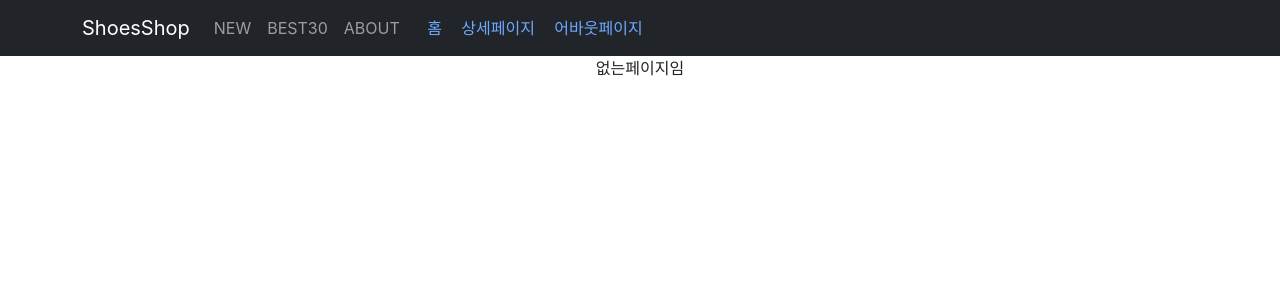
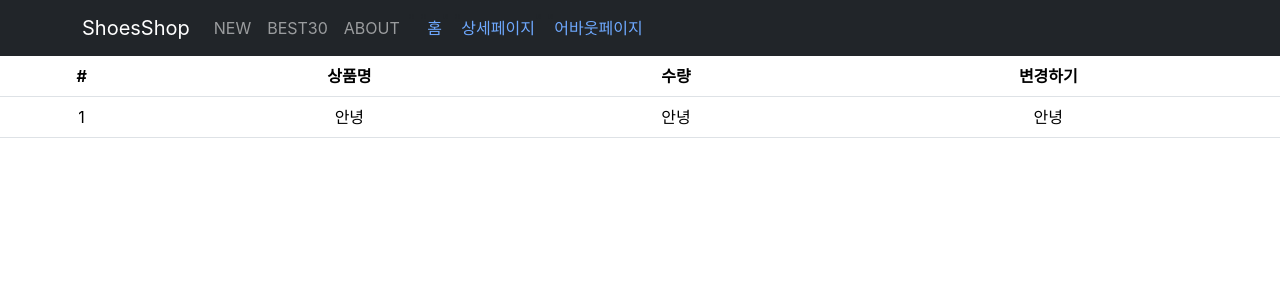
Before and after one commit to jiwoopark727/react-shop, a React (Create React App) app: page /cart in a window 1280 px wide. Shown: the top 300 px of the page. Built offline with nearby package versions, Linux system fonts and the light colour scheme.

Commit message:
장바구니 페이지 만들기 & Redux 1-설치&세팅

```diff
--- a/src/App.js
+++ b/src/App.js
@@ -4,6 +4,7 @@
 import About from './pages/About.js';
 import EventPage from './pages/EventPage.js';
 import axios from 'axios';
+import Cart from './pages/Cart.js';
 
 import './App.css';
 import { useState } from 'react';
@@ -55,10 +56,10 @@
           }>더보기버튼</button>
 
 
-      <button onClick={()=>{
-          console.log(shoes);
-        }
-      }>shoes항목보기</button>
+        <button onClick={()=>{
+            console.log(shoes);
+          }
+        }>shoes항목보기</button>
 
             <p>
               <button onClick={()=>{ navigate('/detail')}}>디테일이동버튼</button>
@@ -93,10 +94,12 @@
           } />
         </Route>
         <Route path="*" element={ <div>없는페이지임</div> } />
+
+        <Route path="/cart" element={ <Cart/> }/>
       </Routes>
 
       {
-        loading == true ?
+        loading === true ?
         <div>
           <h4>로딩중...😓</h4>
         </div> : null
--- a/src/index.js
+++ b/src/index.js
@@ -4,13 +4,17 @@
 import App from './App';
 import reportWebVitals from './reportWebVitals';
 import { BrowserRouter } from 'react-router-dom';
+import { Provider } from 'react-redux';
+import store from './store.js';
 
 const root = ReactDOM.createRoot(document.getElementById('root'));
 root.render(
   <React.StrictMode>
-    <BrowserRouter>
-    <App />
-    </BrowserRouter>
+    <Provider store={store}>
+      <BrowserRouter>
+      <App />
+      </BrowserRouter>
+    </Provider>
   </React.StrictMode>
 );
 
--- /dev/null
+++ b/src/pages/Cart.js
@@ -0,0 +1,29 @@
+import { Table } from "react-bootstrap"
+
+function Cart(){
+    return(
+        <div>
+            <Table>
+                <thead>
+                <tr>
+                    <th>#</th>
+                    <th>상품명</th>
+                    <th>수량</th>
+                    <th>변경하기</th>
+                </tr>
+                </thead>
+                <tbody>
+                <tr>
+                    <td>1</td>
+                    <td>안녕</td>
+                    <td>안녕</td>
+                    <td>안녕</td>
+                </tr>
+                </tbody>
+            </Table>
+
+        </div>
+    )
+}
+
+export default Cart
--- /dev/null
+++ b/src/store.js
@@ -0,0 +1,5 @@
+import { configureStore } from '@reduxjs/toolkit'
+
+export default configureStore({
+  reducer: { }
+})
```
